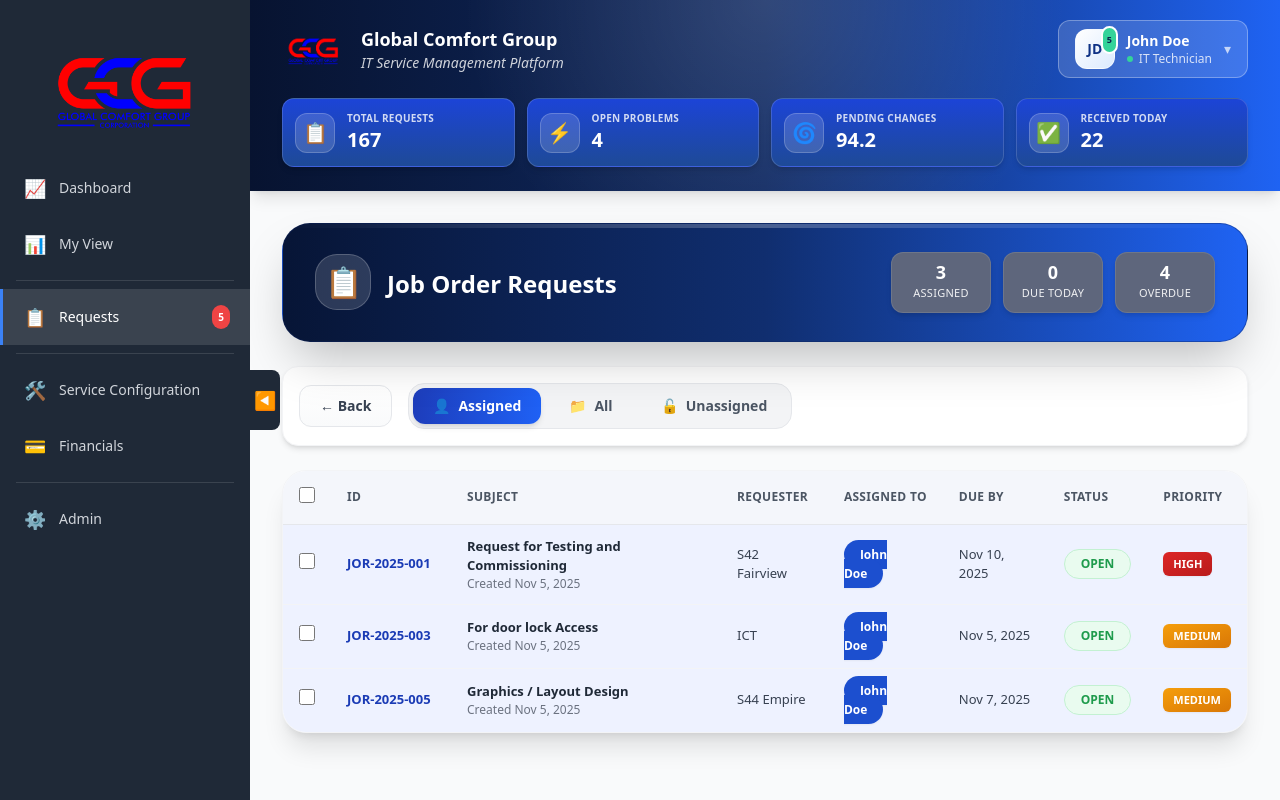
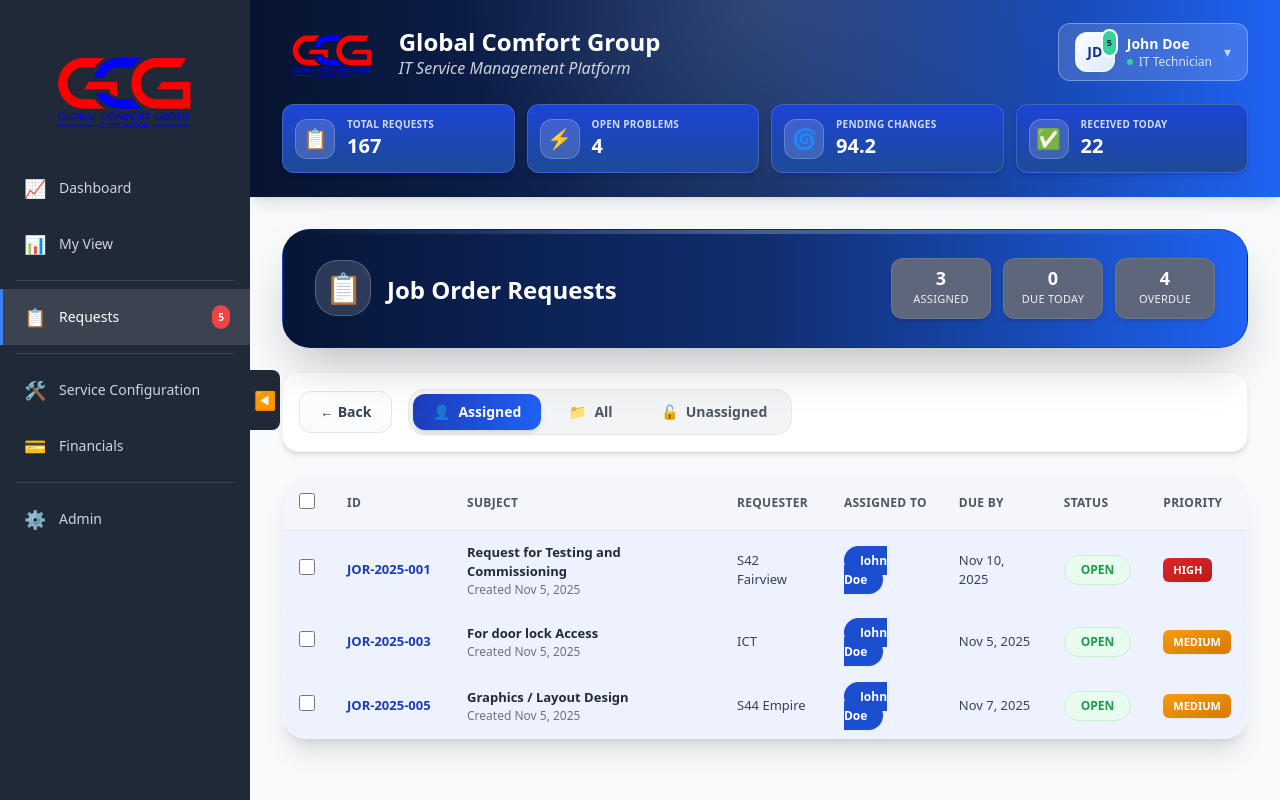
Before and after one commit to giopcarballo/react-servicedesk, a React (Vite) app: page /requests in a window 1280 px wide. Built offline with nearby package versions, Linux system fonts and the light colour scheme.

Commit message:
Minor chnges

```diff
--- a/src/components/Header.jsx
+++ b/src/components/Header.jsx
@@ -21,10 +21,10 @@ function Header({
       <div className={`max-w-7xl mx-auto px-4 ${showStats ? 'pt-5 pb-6' : 'pt-4 pb-4'} sm:px-6 lg:px-8 relative`}>
         <div className="flex flex-wrap items-center justify-between gap-4">
           <div className="flex items-center gap-4">
-            <img src={logo} alt="Global Comfort Group" className="h-10" />
+            <img src={logo} alt="Global Comfort Group" className="h-16" />
             <div className="flex flex-col leading-tight">
-              <p className="text-lg font-semibold text-white">Global Comfort Group</p>
-              <p className="text-white/80 text-sm italic">{subtitle}</p>
+              <p className="text-2xl font-semibold text-white">Global Comfort Group</p>
+              <p className="text-white/80 text-md italic">{subtitle}</p>
             </div>
           </div>
           <div className="flex items-center gap-3 bg-white/15 px-4 py-2 rounded-xl border border-white/30">
```
